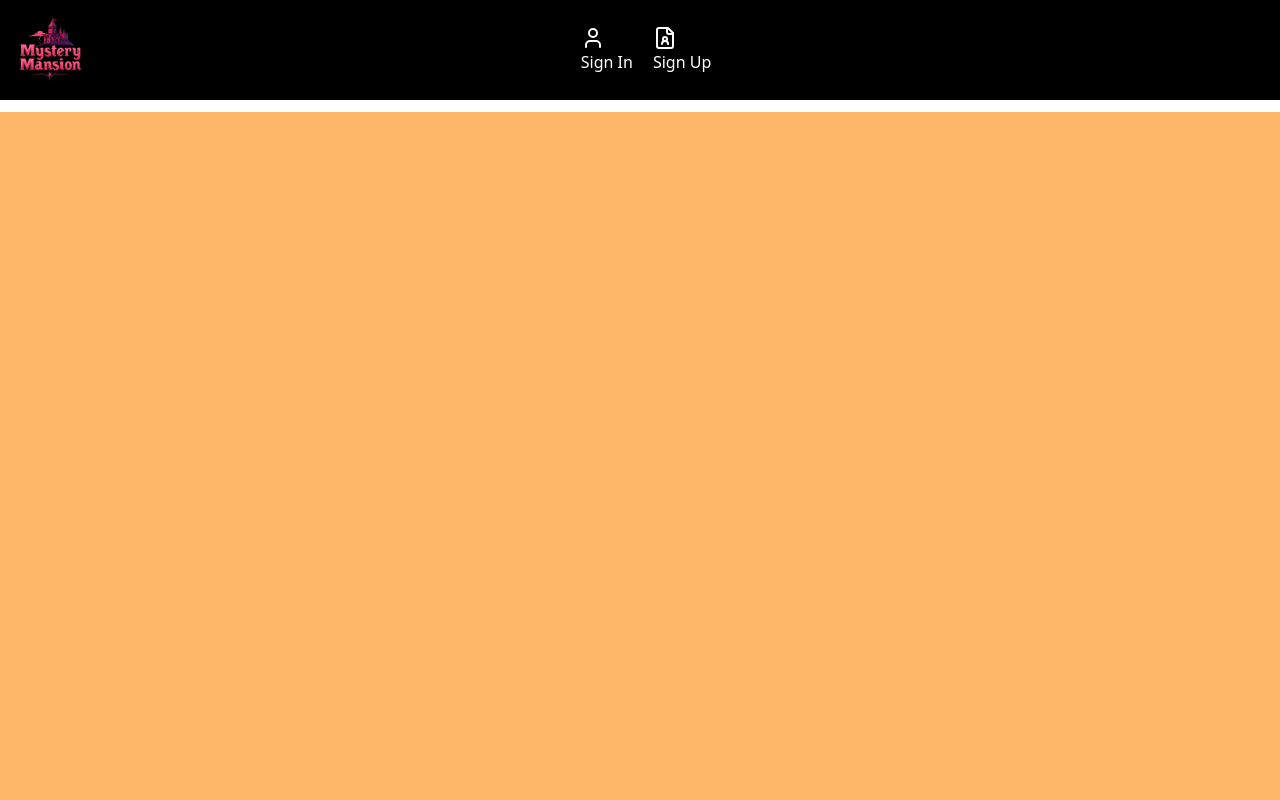
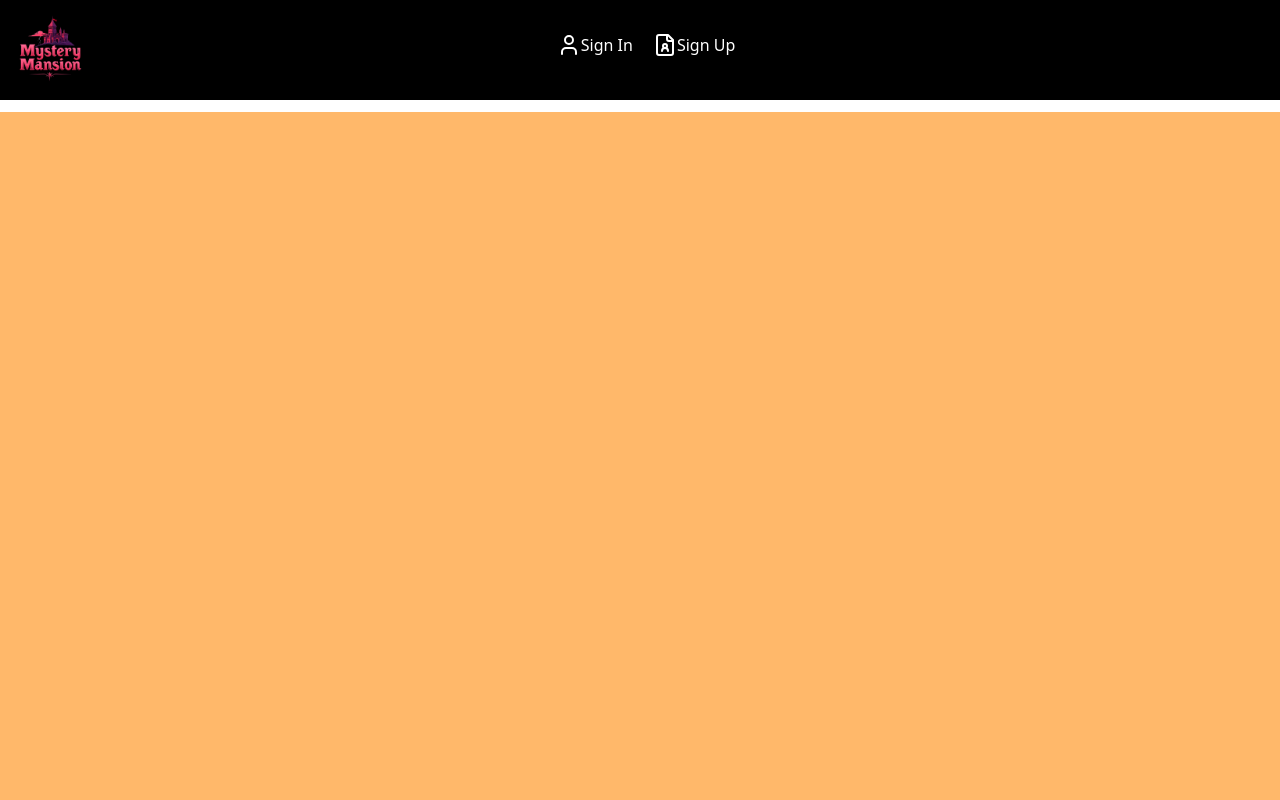
Before and after one commit to INEEDDMONEYY/UNINTERESTED, a React (Vite) app in the folder onex/: page / in a window 1280 px wide. Shown: the top 800 px of the page. Built offline with nearby package versions, Linux system fonts and the light colour scheme.

Commit message:
Added flex to the Link elements for the icons to be aligned correctly.

```diff
--- a/onex/src/components/Navbar.jsx
+++ b/onex/src/components/Navbar.jsx
@@ -23,8 +23,8 @@ return(
         <img src={Logo} alt="" className="logo"/>
         <nav className="nav-items flex gap-5 text-white" ref={navRef}>
             {/**Link the sign up/in pages */}
-            <Link to="/Signin"><User /> Sign In</Link>
-            <Link to="/signup"><FileUser />Sign Up</Link>
+            <Link to="/Signin" className="flex"><User /> Sign In</Link>
+            <Link to="/signup" className="flex"><FileUser />Sign Up</Link>
             {/**Close btn for nav on smaller screens*/}
             <button className="nav-btn nav-close-btn" onClick={showNavbar}>
                 <ArrowUpRight />
```
